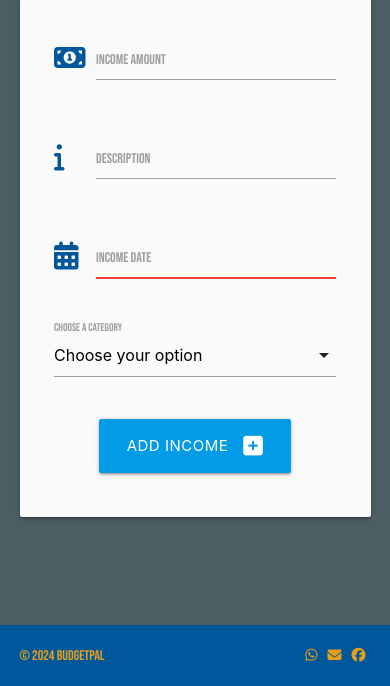
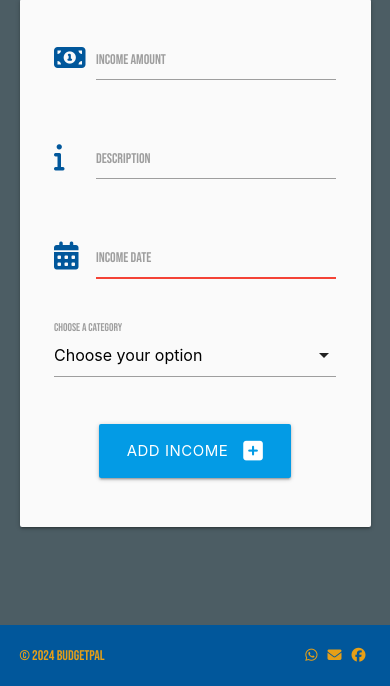
Before and after one commit to Nmyhi/BudgetPal, a Flask app: page /add_income in a window 390 px wide. Shown: the part 158-844 px from the top of the page. Run offline with Flask 2, Linux system fonts and the light colour scheme; data comes from the database, SQL or seed files in the repository.

Commit message:
Add margin to the buttons on the userpage to make it more responsive

```diff
--- a/budgetpal/static/css/style.css
+++ b/budgetpal/static/css/style.css
@@ -80,3 +80,7 @@ main {
 .page-footer {
     padding-bottom: 20px;
 }
+
+.btn-large {
+    margin: 5px
+}
```
